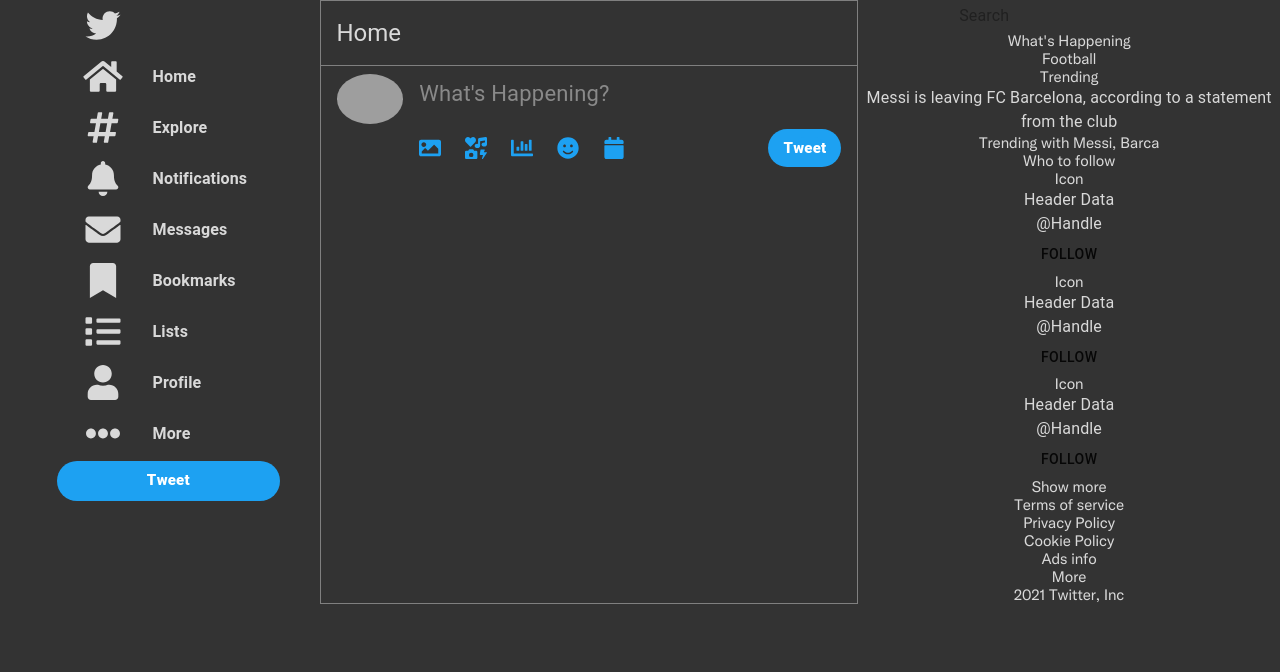
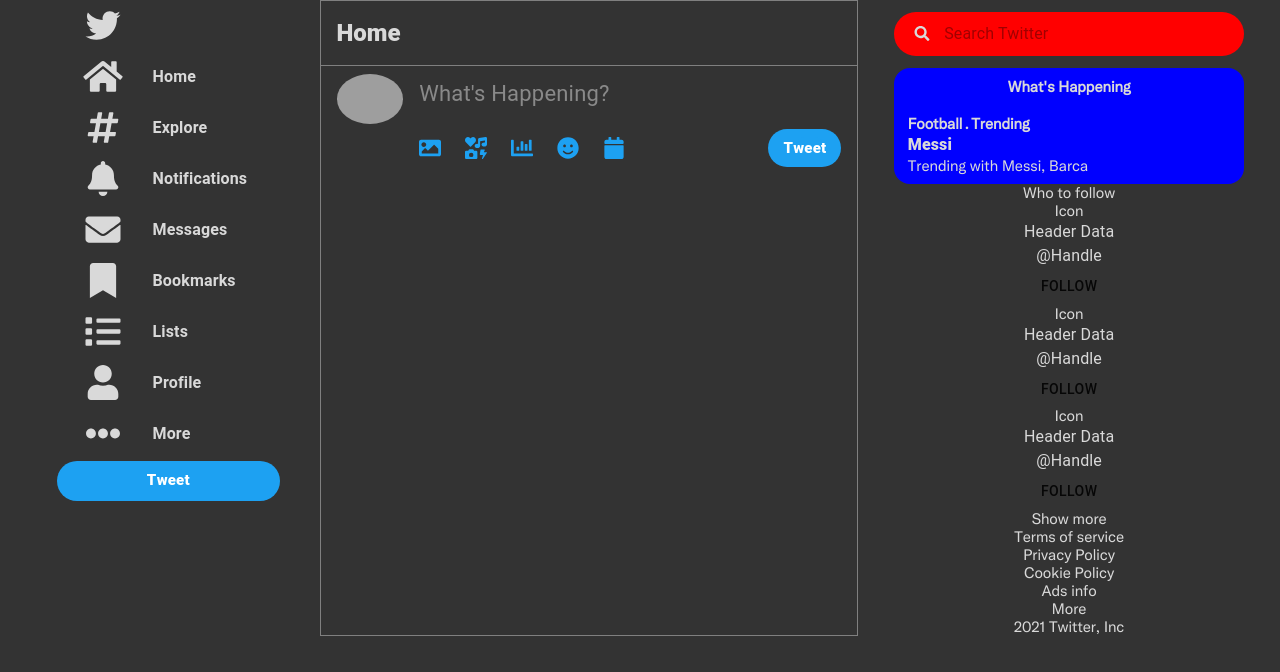
Before and after one commit to ahbell96/twitter-clone, a React (Create React App) app: page / in a window 1280 px wide. Shown: the top 672 px of the page. Built offline with nearby package versions, Linux system fonts and the light colour scheme; grey boxes are pictures that could not be loaded.

Commit message:
working on news side, search twitter button and news trending section looking more like actual thing. Thinking to component each news article? and or when test data is in, be able to map through the data to produce an individual news item

```diff
--- a/src/App.scss
+++ b/src/App.scss
@@ -26,6 +26,10 @@
   background: $background-color;
   text-align: center;
   font-size: 15px;
+}
+
+.button-radius {
+  border-radius: 9999px !important;
 }
 
 .tweet-twitter {
--- a/src/components/MenuSideNavBar.js
+++ b/src/components/MenuSideNavBar.js
@@ -14,10 +14,6 @@
   faUser,
   faEllipsisH,
 } from "@fortawesome/free-solid-svg-icons";
-
-const theme = {
-  spacing: 1,
-};
 
 const MenuSideNavBar = () => {
   return (
--- a/src/components/News.js
+++ b/src/components/News.js
@@ -7,31 +7,86 @@
   Input,
   TextField,
 } from "@material-ui/core";
+import { spacing } from "@material-ui/system";
+import { FontAwesomeIcon } from "@fortawesome/react-fontawesome";
+import { faSearch } from "@fortawesome/free-solid-svg-icons";
 
 const News = () => {
   return (
-    <Box container flex="3">
-      <Box>
+    <Box display='flex' justifyContent='center' flex='3'>
+      <Box
+        display='flex'
+        flexDirection='column'
+        style={{ width: "350px", minHeight: "53px" }}
+        justifyContent='center'
+      >
+        <Box
+          display='flex'
+          flexDirection='row'
+          justifyContent='flex-start'
+          className='button-radius'
+          pl={1.5}
+          my={1.5}
+          style={{
+            backgroundColor: "red",
+            fontWeight: "400",
+            fontSize: "15" /* make searchbox sticky */,
+          }}
+        >
           <form>
-          <Input placeholder="Search" />
+            <FontAwesomeIcon icon={faSearch} style={{ minWidth: "32px" }} />
+            <Input placeholder='Search Twitter' style={{ padding: "6px" }} />
           </form>
         </Box>
-      <Box>
-        <Box>What's Happening</Box>
+        <Box
+          display='flex'
+          flexDirection='column'
+          style={{ borderRadius: "16px", backgroundColor: "blue" }}
+        >
+          <Box
+            px={1.7}
+            py={1.2}
+            style={{ cursor: "pointer", fontWeight: "800" }}
+          >
+            What's Happening
+          </Box>
           {/* Mapping of news data?? */}
           <Box>
             <Box>
-            <Box>
-              <Box>Football</Box>
-              <Box>Trending</Box>
+              <Box
+                px={1.7}
+                pt={1.2}
+                display='flex'
+                style={{ cursor: "pointer" }}
+              >
+                <Box
+                  display='flex'
+                  alignItems='center'
+                  style={{ flex: 1, marginRight: "12px", fontWeight: "800" }}
+                >
+                  <Box display='flex' justifyContent='flex-end'>
+                    {" "}
+                    Football
                   </Box>
-            <Box>
-              <Typography>
-                Messi is leaving FC Barcelona, according to a statement from the
-                club
-              </Typography>
+                  <Box
+                    display='flex'
+                    alignItems='center'
+                    alignContent='center'
+                    px={0.3}
+                  >
+                    .
                   </Box>
+                  <Box> Trending</Box>
+                </Box>
+              </Box>
+              <Box display='flex' alignItems='center' px={1.7}>
+                <Box display='flex' justifyContent='flex-end'>
+                  <Typography style={{ fontWeight: "800" }}>Messi</Typography>
+                </Box>
+              </Box>
+              <Box display='flex' alignItems='center' px={1.7} pb={1.2}>
                 <Box>Trending with Messi, Barca</Box>
+              </Box>
             </Box>
             <Box>{/* Image here if applicable for news item */}</Box>
           </Box>
@@ -100,6 +155,7 @@
           </Box>
         </Box>
       </Box>
+    </Box>
   );
 };
 
--- a/src/components/PostTweet.js
+++ b/src/components/PostTweet.js
@@ -23,7 +23,7 @@
     <Box style={{}} flex='3'>
       <Box style={{ borderBottom: "1px solid grey" }} mb={1} py={2}>
         <Box style={{ display: "flex" }} pl={2}>
-          <Typography variant='h5'>Home</Typography>
+          <Typography variant='h5' style={{fontWeight: "800"}}>Home</Typography>
         </Box>
       </Box>
       <Box display='flex' flexDirection='row' mr={2}>
```
Lines whose indentation alone changed are shown as unchanged.
